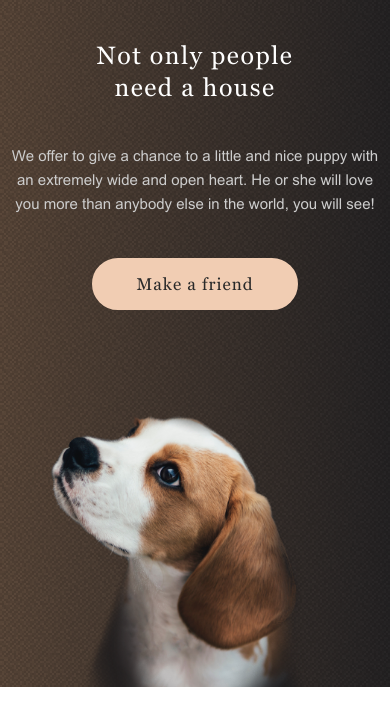
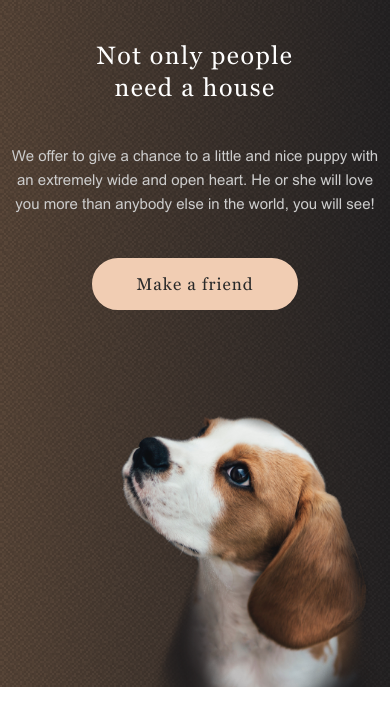
Before and after one commit to ToryaToria/ToryaToria-shelter-rs0_2024, a plain HTML site: page index.html in a window 390 px wide. Shown: the part 112-838 px from the top of the page. Drawn offline with Linux system fonts and the light colour scheme.

Commit message:
fix: adaptiv

```diff
--- a/css/style.css
+++ b/css/style.css
@@ -308,6 +308,14 @@
 
 .hero {
   padding-top: 59px;
+}
+
+
+.hero__img {
+  display: block;
+  width: 698px;
+  height: 728px;
+  margin-left: auto;
 }
 
 .hero__horizon-wrapp {
@@ -729,10 +737,9 @@
   }
 
   .hero__img {
-    display: block;
     width: 569px;
     height: 593px;
-    margin-left: 69px;
+    margin-left: auto;
   }
 
   .hero__button {
@@ -774,6 +781,10 @@
 
   .help__title-card {
     margin-top: 23px;
+  }
+
+  .help__list {
+    justify-content: center;
   }
 
   .addition__container {
@@ -886,7 +897,7 @@
   .hero__img {
     width: 260px;
     height: 272px;
-    margin-left: 40px;
+    padding-left: 40px;
   }
 
   .about {
@@ -1016,7 +1027,7 @@
     box-sizing: border-box;
     margin-left: 9px;
     margin-right: 10px;
-   font-size: 15px;
+    font-size: 15px;
     letter-spacing: 0.9px;
     line-height: 110%;
     padding-left: 13px;
```
